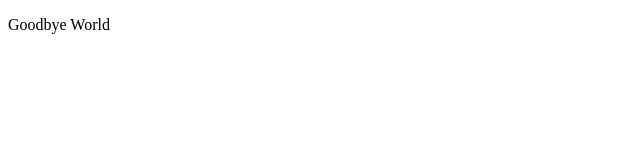
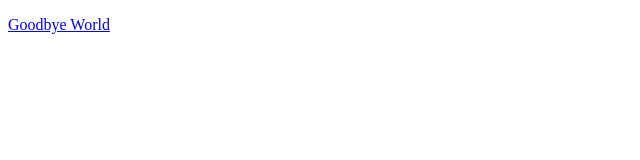
Before and after one commit to RodrigoSantelices/Make-Your-Move, a website: page public/index.html in a window 1280 px wide. Shown: the whole page, without its empty margins (0-640 px from the left). Drawn offline with Linux system fonts and the light colour scheme.

Commit message:
link to home added

```diff
--- a/public/index.html
+++ b/public/index.html
@@ -5,6 +5,6 @@
     <title></title>
   </head>
   <body>
-    <p>Goodbye World</p>
+    <p><a href="../home.html">Goodbye World</a></p>
   </body>
 </html>
```
